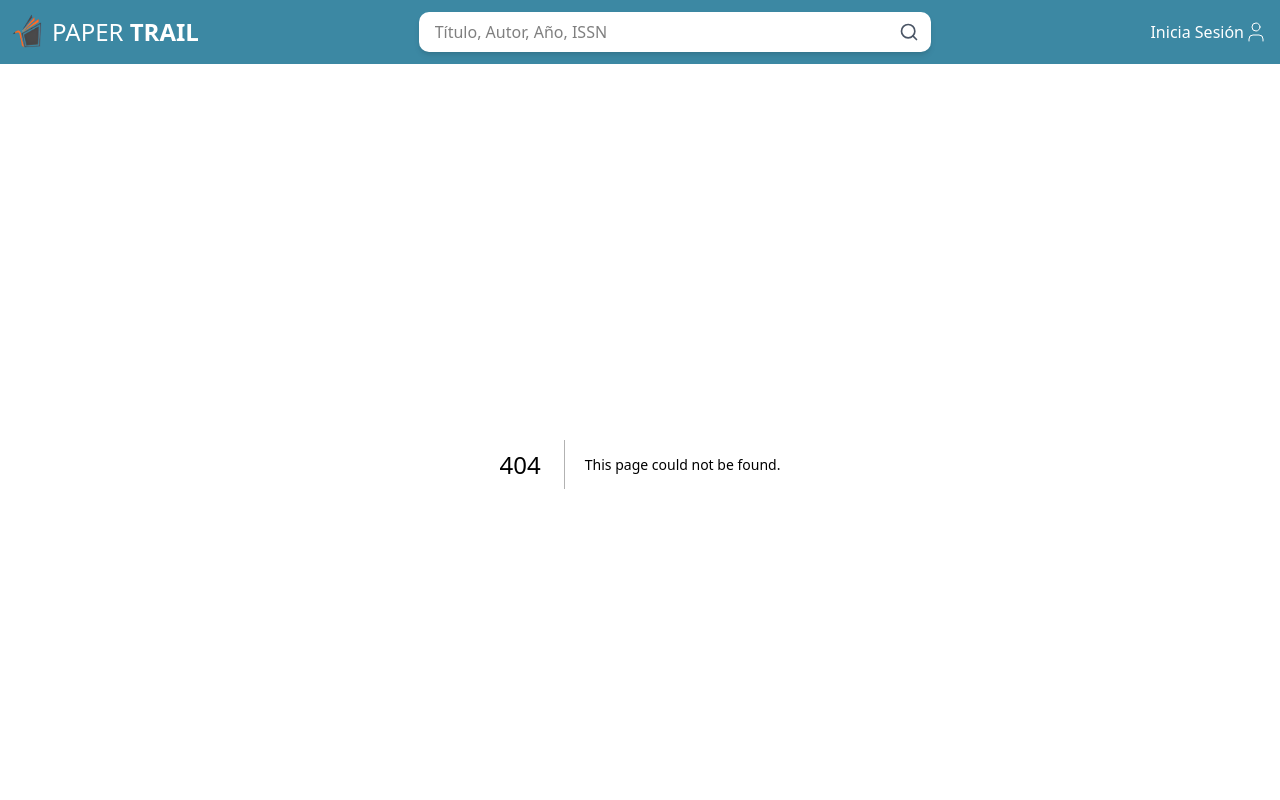
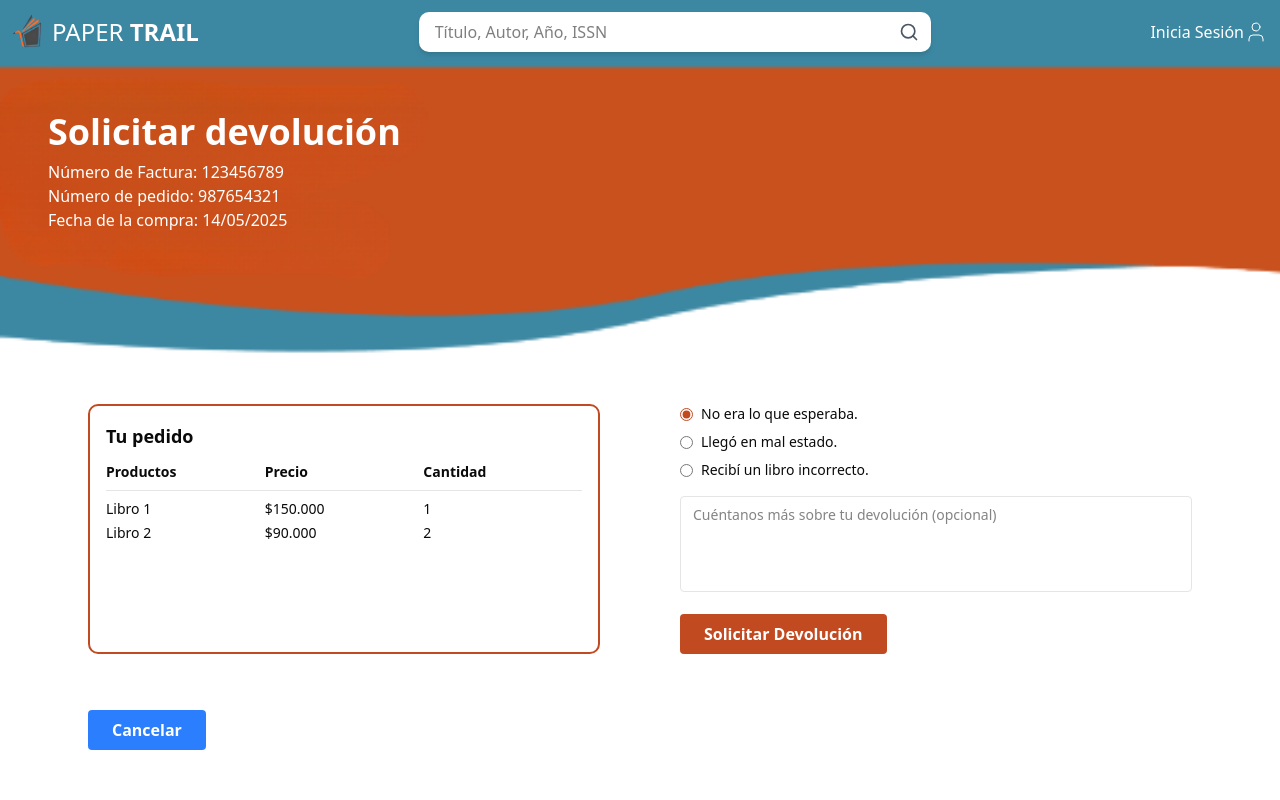
Before and after one commit to sofia0281/PaperTrailV2, a Next.js app in the folder frontend/: page /routes/ReturnRequest in a window 1280 px wide. Before the commit this address had no page. Shown: the top 800 px of the page. Built offline with nearby package versions, Linux system fonts and the light colour scheme.

Commit message:
Cambios solicitar devoluciones

```diff
--- /dev/null
+++ b/frontend/app/routes/ReturnRequest/components/EncabezadoDevolucion.tsx
@@ -0,0 +1,16 @@
+type Props = {
+  numeroFactura: string;
+  numeroPedido: string;
+  fechaCompra: string;
+};
+
+export default function EncabezadoDevolucion({ numeroFactura, numeroPedido, fechaCompra }: Props) {
+  return (
+    <div className="relative z-10 p-12">
+      <h2 className="text-4xl font-semibold mb-2">Solicitar devolución</h2>
+      <p className="text-md">Número de Factura: {numeroFactura}</p>
+      <p className="text-md">Número de pedido: {numeroPedido}</p>
+      <p className="text-md">Fecha de la compra: {fechaCompra}</p>
+    </div>
+  );
+}
--- /dev/null
+++ b/frontend/app/routes/ReturnRequest/components/ReturnRequest.tsx
@@ -0,0 +1,124 @@
+'use client'
+import { useState } from 'react';
+import EncabezadoDevolucion from './EncabezadoDevolucion';
+
+export default function ReturnRequest() {
+  const [reason, setReason] = useState('No era lo que esperaba.');
+  const [comments, setComments] = useState('');
+
+  const productos = [
+  { nombre: 'Libro 1', precio: '$150.000', cantidad: 1 },
+  { nombre: 'Libro 2', precio: '$90.000', cantidad: 2 },
+  // Puedes agregar más productos
+];
+
+  return (
+    <div className="min-h-screen bg-white flex flex-col items-center">
+      {/* Encabezado */}
+        <div className="w-full max-w-8xl min-h-[300px] relative overflow-hidden text-white mb-4 m-0">
+            <img
+                src="/img/banner.png"
+                alt="Encabezado"
+                className="absolute inset-0 w-full h-full object-fill"
+            />
+        <EncabezadoDevolucion
+        numeroFactura="123456789"
+        numeroPedido="987654321"
+        fechaCompra="14/05/2025"
+        />
+
+    </div>
+
+        {/* Contenido principal con Grid */}
+        <div className="w-full max-w-6xl grid grid-cols-1 lg:grid-cols-2 gap-8">
+
+        {/* Pedido */}
+        <div className="border-2 border-[#C14A20] rounded-lg p-4 m-6">
+            <h3 className="text-lg font-bold mb-3">Tu pedido</h3>
+              <div>
+                {/* Encabezados */}
+                <div className="grid grid-cols-3 font-semibold text-sm border-b pb-2 mb-2">
+                <span>Productos</span>
+                <span>Precio</span>
+                <span>Cantidad</span>
+                </div>
+
+                {/* Productos dinámicos */}
+                {productos.map((producto, index) => (
+                <div key={index} className="grid grid-cols-3 text-sm mb-1">
+                    <span>{producto.nombre}</span>
+                    <span>{producto.precio}</span>
+                    <span>{producto.cantidad}</span>
+                </div>
+                ))}
+            </div>
+        </div>
+
+        {/* Motivo de devolución */}
+        <div>
+            <form className="space-y-4 m-6">
+            <div className="space-y-2 text-sm">
+                <label className="flex items-center gap-2">
+                <input
+                    type="radio"
+                    name="reason"
+                    value="No era lo que esperaba."
+                    checked={reason === 'No era lo que esperaba.'}
+                    onChange={(e) => setReason(e.target.value)}
+                    className="accent-[#C14A20]"
+                />
+                No era lo que esperaba.
+                </label>
+
+                <label className="flex items-center gap-2">
+                <input
+                    type="radio"
+                    name="reason"
+                    value="Llegó en mal estado."
+                    checked={reason === 'Llegó en mal estado.'}
+                    onChange={(e) => setReason(e.target.value)}
+                    className="accent-[#C14A20]"
+                />
+                Llegó en mal estado.
+                </label>
+
+                <label className="flex items-center gap-2">
+                <input
+                    type="radio"
+                    name="reason"
+                    value="Recibí un libro incorrecto."
+                    checked={reason === 'Recibí un libro incorrecto.'}
+                    onChange={(e) => setReason(e.target.value)}
+                    className="accent-[#C14A20]"
+                />
+                Recibí un libro incorrecto.
+                </label>
+            </div>
+
+            {/* Comentarios */}
+            <textarea
+                placeholder="Cuéntanos más sobre tu devolución (opcional)"
+                value={comments}
+                onChange={(e) => setComments(e.target.value)}
+                className="w-full h-24 border rounded px-3 py-2 text-sm resize-none"
+            />
+
+            {/* Botón de solicitud */}
+            <button
+                type="submit"
+                className="bg-[#C14A20] hover:bg-[#a73e1a] text-white font-semibold px-6 py-2 rounded cursor-pointer"
+            >
+                Solicitar Devolución
+            </button>
+            </form>
+         </div>
+        </div>
+
+        <div className='w-full max-w-6xl flex justify-start mt-8 ml-12 mb-8'>
+            <button className="bg-blue-500 hover:bg-blue-700 text-white font-semibold px-6 py-2 rounded cursor-pointer" >
+                Cancelar
+            </button>
+        </div>
+    </div>
+  );
+}
--- /dev/null
+++ b/frontend/app/routes/ReturnRequest/page.tsx
@@ -0,0 +1,5 @@
+import ReturnRequest from './components/ReturnRequest';
+
+export default function ReturnPage() {
+  return <ReturnRequest />;
+}
```
Also changed, not shown: frontend/public/img/banner.png (added).
